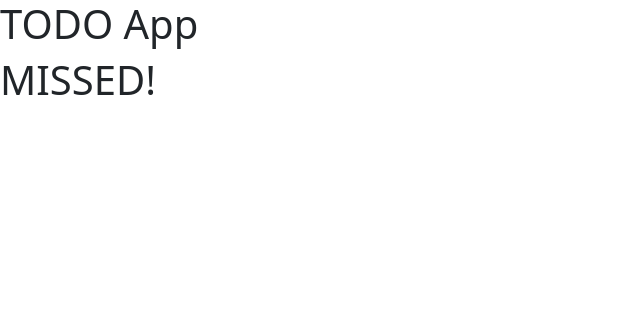
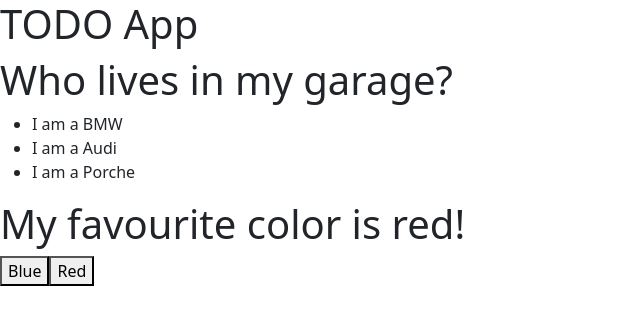
Before and after one commit to SandipGitt/To-Do_App, a React (Create React App) app in the folder client/: page / in a window 1280 px wide. Shown: the top 324 px of the page, without its empty margins (0-640 px from the left). Built offline with nearby package versions, Linux system fonts and the light colour scheme.

Commit message:
Learned about hooks

```diff
--- a/client/src/App.js
+++ b/client/src/App.js
@@ -1,11 +1,13 @@
 import Title  from "./components/Title";
 import Example from "./components/Example"
+import FavouriteColor from "./components/FavoriteColor";
 function App() {
   const cars = ['BMW', 'Audi', 'Porche']
   return (
   <>
     <Title name = "TODO App"/>
     <Example  Garage = {cars}/>
+    <FavouriteColor />
 
 
 
--- a/client/src/components/Example.js
+++ b/client/src/components/Example.js
@@ -45,38 +45,38 @@
 //     )
 // }
 
-// export default Garage
- // REact list
-// export default function Garage() {
-//     const cars = ['BMW', 'Audi', 'Porche'];
-//     return (
-//         <>
-//         <h1>Who lives in my garage?</h1>
-//         <ul>
-//             {cars.map((car) => < Car brand = {car} />)}
-//         </ul>
-//         </>
-//     );
+//Ternary operator
+// export default function Goal(props) {
+//     const isGoal = props.isGoal;
+//         return (
+//             <>
+//             { isGoal ? <MadeGoal /> : <MissedGoal/>}
+//             </>
+//         )
+//     }
+
+// function MissedGoal() {
+//     return <h1>MISSED!</h1>;
 // }
 
-// function Car(props) {
-//     return <li> I am a {props.brand }</li>;
+// function MadeGoal() {
+//     return <h1>Goal!</h1>;
 // }
+// export default Garage
 
-//Ternary operator
-export default function Goal(props) {
-        const isGoal = props.isGoal;
-            return (
-                <>
-                { isGoal ? <MadeGoal /> : <MissedGoal/>}
-                </>
-            )
-        }
+//React list
+export default function Garage() {
+    const cars = ['BMW', 'Audi', 'Porche'];
+    return (
+        <>
+        <h1>Who lives in my garage?</h1>
+        <ul>
+            {cars.map((car) => < Car brand = {car} />)}
+        </ul>
+        </>
+    );
+}
 
-    function MissedGoal() {
-        return <h1>MISSED!</h1>;
-    }
-
-    function MadeGoal() {
-        return <h1>Goal!</h1>;
-    }
+function Car(props) {
+    return <li> I am a {props.brand }</li>;
+}
--- /dev/null
+++ b/client/src/components/FavoriteColor.js
@@ -0,0 +1,16 @@
+import React, {useState} from "react";
+export default function FavoriteColor () {
+    const [color, setColor] = useState("red");
+
+return (
+    <>
+    <h1>My favourite color is {color}!</h1>
+    <button type = "button" onClick={() => setColor("blue")}>
+        Blue
+    </button>
+    <button type = "button" onClick={() => setColor("Red")}>
+        Red
+    </button>
+    </>
+);
+}
```
